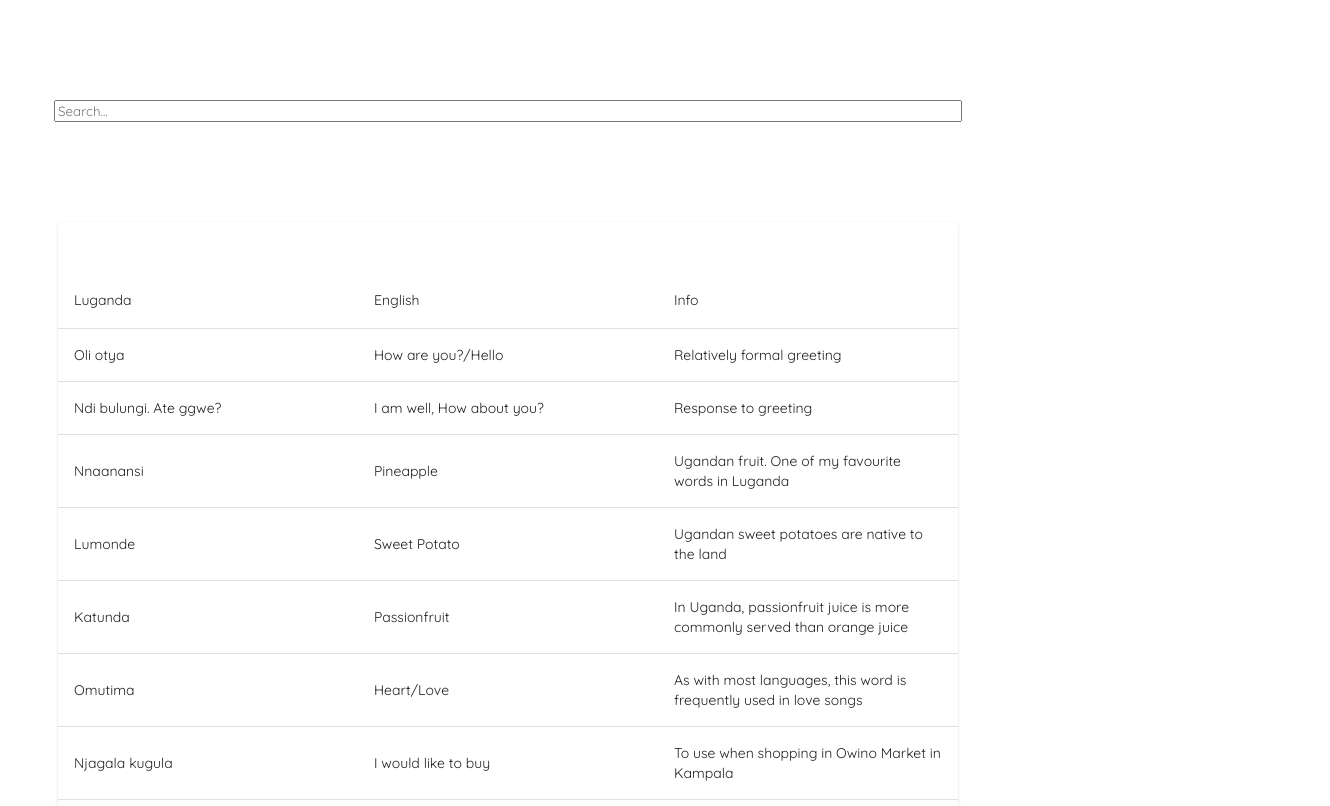
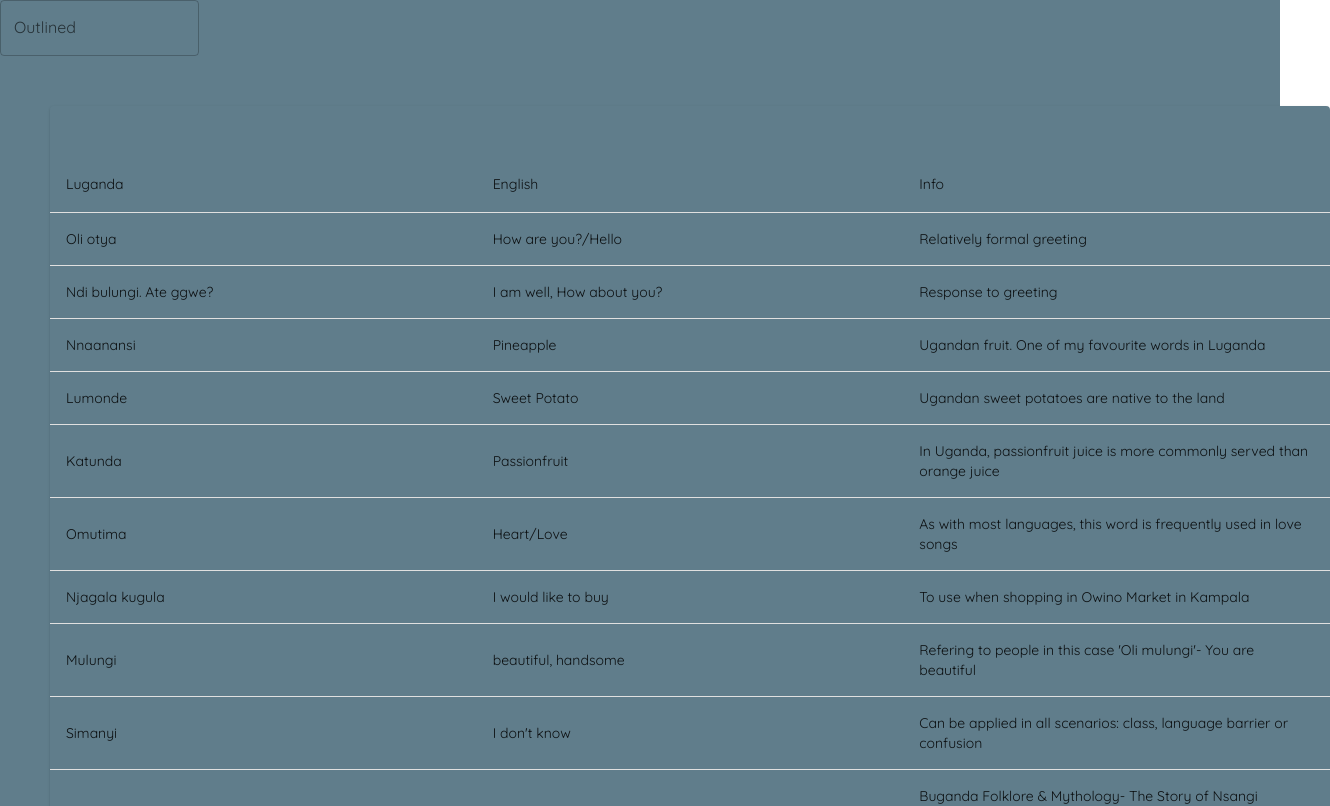
Before and after one commit to janetnagudi/ug-dictionary, a React (Create React App) app: page / in a window 1280 px wide. Shown: the top 806 px of the page, 1330 px wide, since content can reach past the window. Built offline with nearby package versions, Linux system fonts and the light colour scheme.

Commit message:
Adding Material UI and CSS background colours

```diff
--- a/src/App.js
+++ b/src/App.js
@@ -7,6 +7,7 @@ import CssBaseline from '@mui/material/CssBaseline';
 import Brightness4Icon from '@mui/icons-material/Brightness4';
 import Brightness7Icon from '@mui/icons-material/Brightness7';
 import IconButton from '@mui/material/IconButton';
+import TextField from '@mui/material/TextField';
 
 
 
@@ -14,6 +15,7 @@ import IconButton from '@mui/material/IconButton';
 function App() {
   const font =  "'Quicksand', sans-serif";
   const theme = createTheme({
+
     typography: {
       fontFamily: font,
       },
@@ -29,12 +31,12 @@ const search = (data) => {
 };
 
    return (
-    <div className="my-app">
-      <ThemeProvider theme={theme}>
+    <div className="the-app" >
+      <ThemeProvider theme={theme} >
+      <CssBaseline />
 
-        <input type="text" placeholder="Search..." className="my-app" onChange={e=> setQuery(e.target.value)}
-/>
-<TableU data={search(Words)} />
+<TextField  id="outlined-basic" placeholder="Search..." label="Outlined" variant="outlined" onChange={e=> setQuery(e.target.value)} />
+<TableU className="my-app" data={search(Words)} />
 </ThemeProvider>
 
     </div>
--- a/src/Table.jsx
+++ b/src/Table.jsx
@@ -17,8 +17,11 @@ const TableU = ({data}) => {
 
 
   return (
-    <TableContainer className="my-app" component={Paper}>
-      <Table sx={{ minWidth: 650 }} aria-label="simple table">
+    <TableContainer component={Paper} sx={{        bgcolor: "#607d8b",
+  }} className="my-app" >
+      <Table  className="my-app" sx={{
+        minWidth: 650,
+        }} aria-label="simple table">
         <TableHead>
           <TableRow>
             <TableCell>Luganda</TableCell>
--- a/src/app.css
+++ b/src/app.css
@@ -7,15 +7,19 @@
   flex-direction: column;
   align-items: center;
   width: 900px;
-}
-div{
-  font-family: "Quicksand";
+  background-color:#607d8b;
+
+  ;
 }
 
-.search {
+.the-app{
+  background-color:#607d8b;
+}
+
+/*.search {
   padding: 10px;
   font-size: 20px;
-}
+}*/
 
 .list {
   padding: 0;
```
